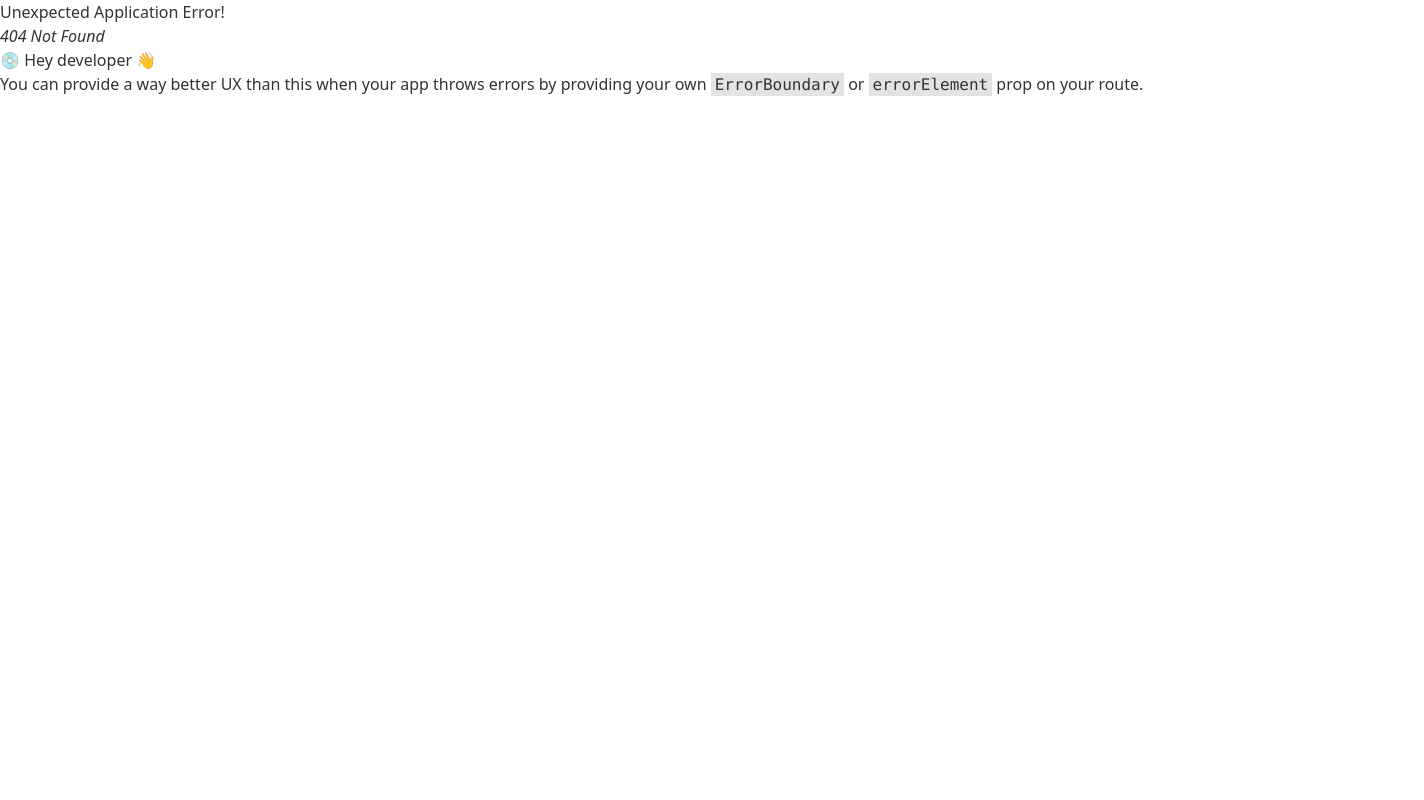
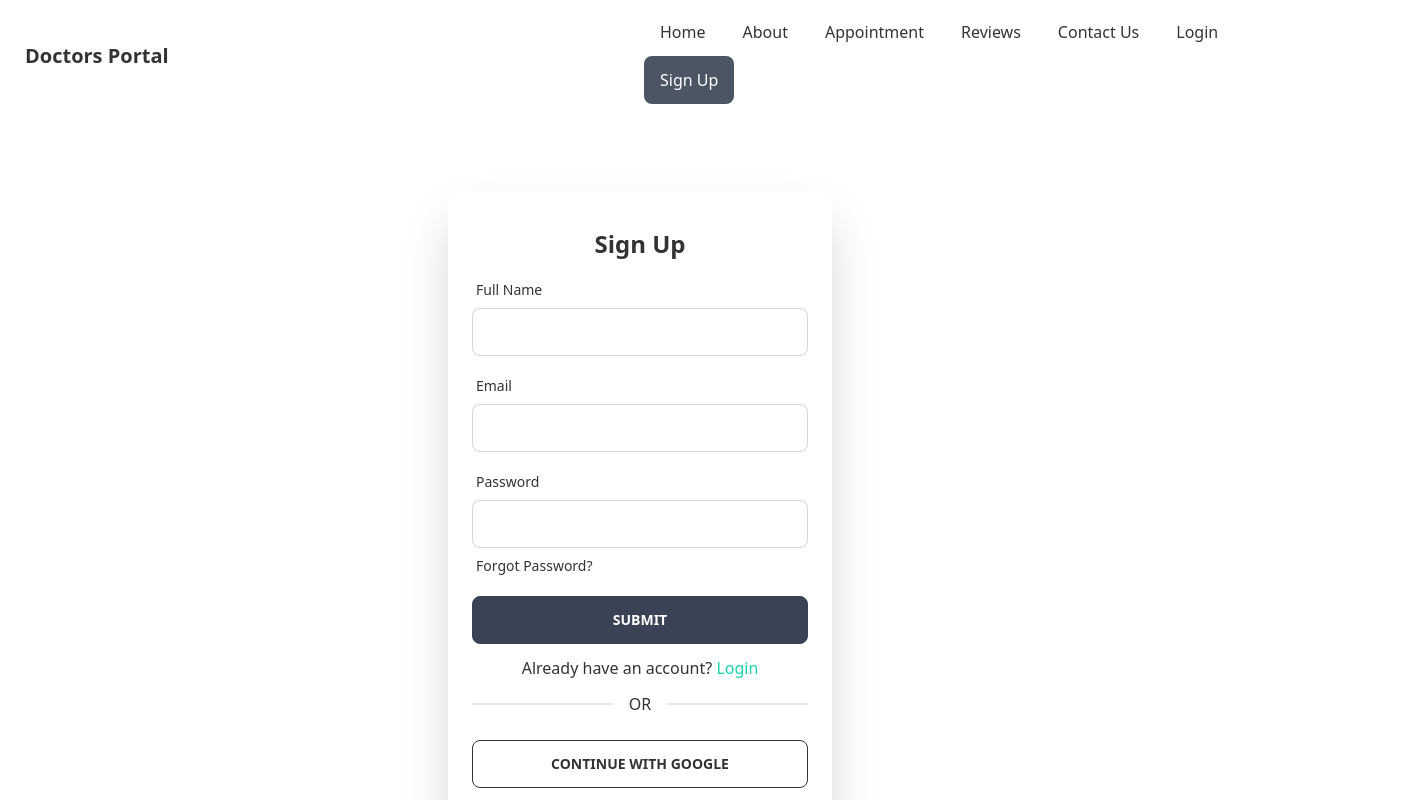
Before and after one commit to NoobCoder-404/doctor-portal-client, a React (Create React App) app: page /signup in a window 1280 px wide. Before the commit this address had no page. Shown: the top 800 px of the page, 1424 px wide, since content can reach past the window. Built offline with nearby package versions, Linux system fonts and the light colour scheme.

Commit message:
sign up complete

```diff
--- a/src/Pages/Login/Login.js
+++ b/src/Pages/Login/Login.js
@@ -3,41 +3,52 @@ import { useForm } from 'react-hook-form';
 import { Link } from 'react-router-dom';
 
 const Login = () => {
-  const { register, handleSubmit } = useForm();
+  const {
+    register,
+    handleSubmit,
+    formState: { errors }
+  } = useForm();
   const handleLogin = (data) => {
     console.log(data);
   };
 
   return (
     <div className=" flex justify-center mt-20 ">
-      <div className="shadow-2xl p-5 rounded-lg">
+      <div className="shadow-2xl p-5 rounded-lg w-96">
         <h1 className="text-3xl mb-6 text-center">Login</h1>
         <form onSubmit={handleSubmit(handleLogin)}>
-          <div className="form-control w-96 mb-2 ">
+          <div className=" form-control  px-3 mb-2">
             <label className="label">
-              <span className="label-text">Name</span>
+              <span className="label-text">Email</span>
             </label>
             <input
               type="email"
-              {...register('email')}
-              className="input input-bordered w-full  mb-2"
+              {...register('email', {
+                required: 'Email address is required'
+              })}
+              className="input input-bordered w-full mb-2"
             />
+            {errors.email && <p className="text-red-600">{errors.email?.message}</p>}
           </div>
-          <div className="form-control w-96 mb-5">
+          <div className="form-control  mb-5 px-3">
             <label className="label">
               <span className="label-text">Password</span>
             </label>
             <input
               type="password"
-              {...register('password')}
+              {...register('password', {
+                required: 'Password is required',
+                minLength: { value: 6, message: 'Password must be 6 character longer' }
+              })}
               className="input input-bordered w-full "
             />
+            {errors.password && <p className="text-red-600">{errors.password?.message}</p>}
             <label className="label">
               <span className="label-text hover:underline ">Forget Password?</span>
             </label>
           </div>
 
-          <input className="w-96 btn bg-primary text-white" value="Login" type="submit" />
+          <input defaultValue="Sign Up" className="mb-3 mx-3 btn w-full text-white" type="submit" />
           <br />
         </form>
         <label className="flex justify-center my-3 ">
@@ -50,7 +61,7 @@ const Login = () => {
         </label>
         <div className="divider my-3 px-3">OR</div>
         <input
-          className="w-96  btn btn-outline hover:bg-primary mb-5 mt-3"
+          className="w-full mx-3 btn btn-outline hover:bg-primary mb-5 mt-3"
           value="Continue with Google"
           type="submit"
         />
--- a/src/Pages/Shared/Navbar/Navbar.css
+++ b/src/Pages/Shared/Navbar/Navbar.css
@@ -1,5 +1,5 @@
 .menu li {
-  margin-right: 10px;
+  margin-right: 5px;
 }
 a.active {
   background-color: #4b5563 !important;
--- a/src/Pages/Shared/Navbar/Navbar.js
+++ b/src/Pages/Shared/Navbar/Navbar.js
@@ -33,6 +33,11 @@ const Navbar = () => {
       <li>
         <NavLink className="hover:bg-gray-200 hover:text-black" to={'/login'}>
           Login
+        </NavLink>
+      </li>
+      <li>
+        <NavLink className="hover:bg-gray-200 hover:text-black" to={'/signup'}>
+          Sign Up
         </NavLink>
       </li>
     </>
--- /dev/null
+++ b/src/Pages/SignUp/SingUp.js
@@ -0,0 +1,66 @@
+import React from 'react';
+import { useForm } from 'react-hook-form';
+import { Link } from 'react-router-dom';
+
+const SingUp = () => {
+  const { register, handleSubmit } = useForm();
+  const handleRegister = (data) => {
+    console.log(data);
+  };
+  return (
+    <div className="flex justify-center mt-20 ">
+      <div className="w-96 rounded-lg shadow-2xl p-6">
+        <div>
+          <h3 className="text-center text-2xl font-bold my-3 ">Sign Up</h3>
+        </div>
+        <form onSubmit={handleSubmit(handleRegister)}>
+          <div className="form-control w-full mb-3">
+            <label className="label">
+              <span className="label-text">Full Name</span>
+            </label>
+            <input type="text" {...register('fullName')} className="input input-bordered w-full " />
+          </div>
+
+          <div className="form-control w-full mb-3">
+            <label className="label">
+              <span className="label-text">Email</span>
+            </label>
+            <input type="email" {...register('email')} className="input input-bordered w-full " />
+          </div>
+
+          <div className="form-control w-full mb-3">
+            <label className="label">
+              <span className="label-text">Password</span>
+            </label>
+            <input
+              type="password"
+              {...register('password')}
+              className="input input-bordered w-full "
+            />
+            <label className="label">
+              <span className="label-text">Forgot Password?</span>
+            </label>
+          </div>
+
+          <input defaultValue="Sign Up" className="mb-3 btn w-full text-white" type="submit" />
+          <p className="text-center">
+            <span>
+              Already have an account?{' '}
+              <Link className="text-secondary hover:underline" to={'/login'}>
+                Login
+              </Link>
+            </span>
+          </p>
+        </form>
+        <div className="divider ">OR</div>
+        <input
+          className="w-full  btn btn-outline hover:bg-primary mb-5 mt-3"
+          value="Continue with Google"
+          type="submit"
+        />
+      </div>
+    </div>
+  );
+};
+
+export default SingUp;
--- a/src/Routes/Routes.js
+++ b/src/Routes/Routes.js
@@ -6,6 +6,7 @@ import Contact from '../Pages/Contact/Contact';
 import Home from '../Pages/Home/Home/Home';
 import Login from '../Pages/Login/Login';
 import Review from '../Pages/Review/Review';
+import SingUp from '../Pages/SignUp/SingUp';
 
 export const router = createBrowserRouter([
   {
@@ -40,6 +41,10 @@ export const router = createBrowserRouter([
       {
         path: '/login',
         element: <Login />
+      },
+      {
+        path: '/signup',
+        element: <SingUp />
       }
     ]
   }
```
